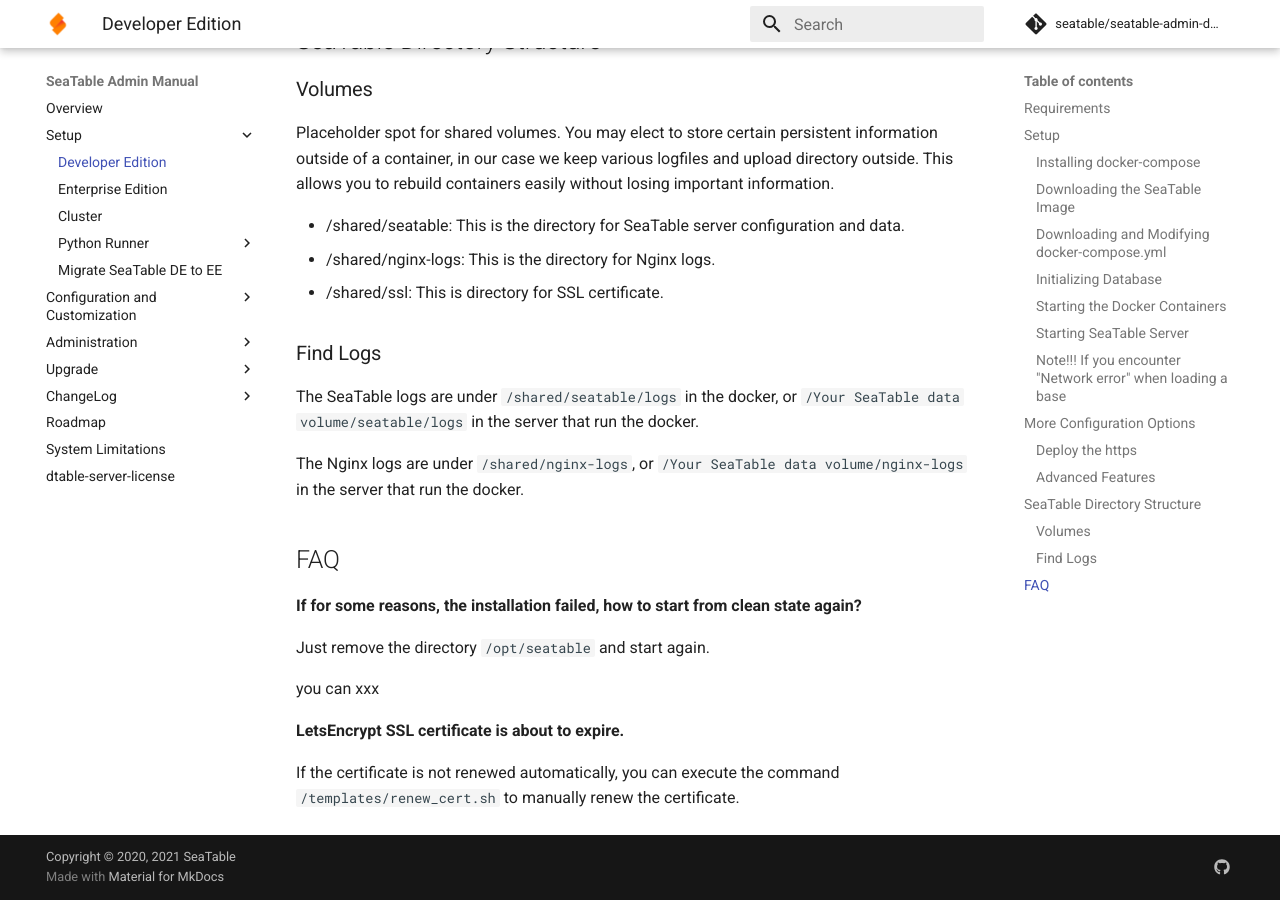
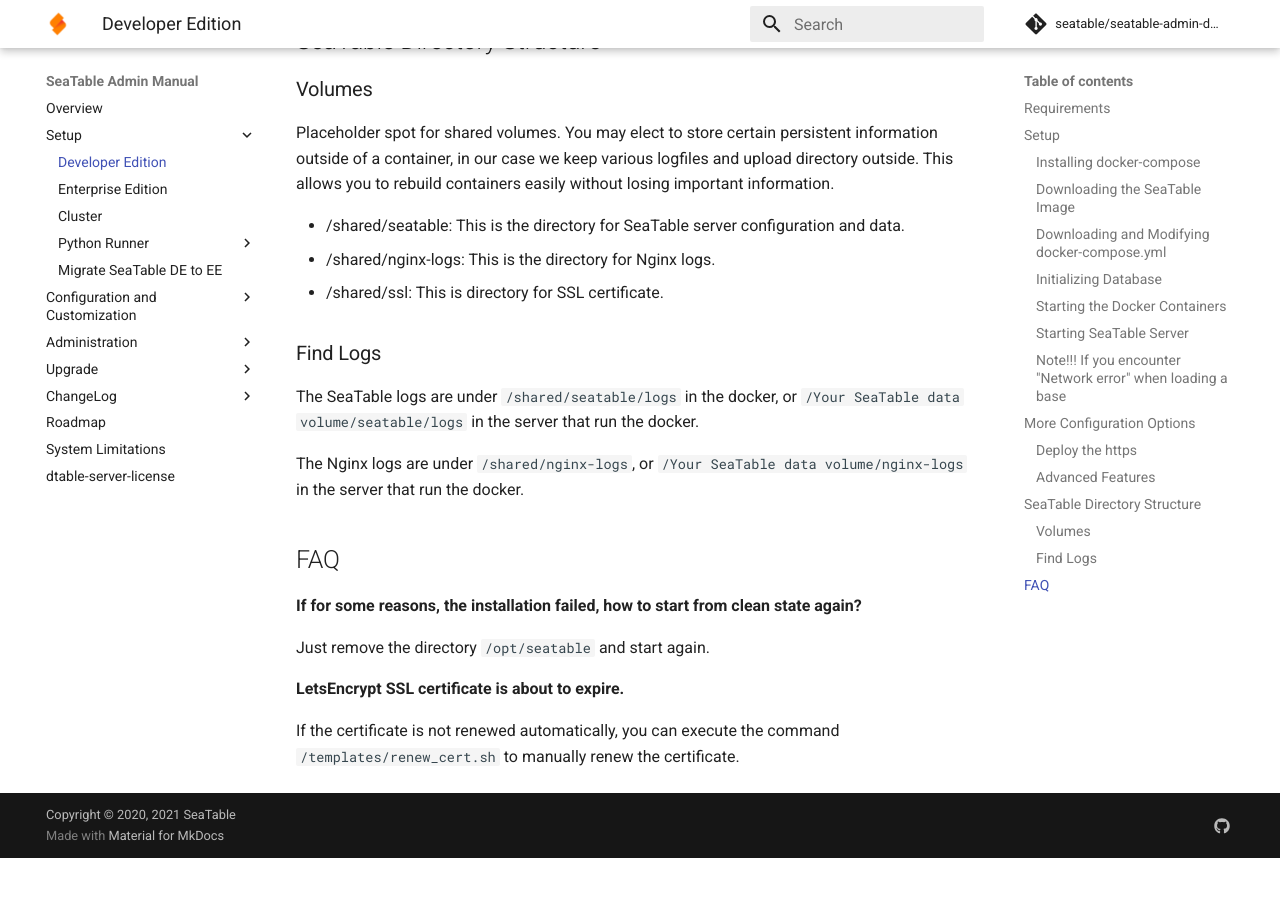
Before and after one commit to seatable/seatable-admin-docs, an MkDocs documentation site: the page built from manual/docker/Developer-Edition/Deploy SeaTable-DE with Docker.md, in a window 1280 px wide and 900 px high, scrolled down 5272 px. Built offline with MkDocs 1.6.1 and Material for MkDocs 9.7.7, drawn with Linux system fonts in a browser that asks for light colours; comment, search, counter and statistics services are not loaded; after the commit the page ends 6130 px from its top, so only the background shows below that.

Commit message:
Fix instruction for deploy SeaTable-DE

```diff
--- a/manual/docker/Developer-Edition/Deploy SeaTable-DE with Docker.md
+++ b/manual/docker/Developer-Edition/Deploy SeaTable-DE with Docker.md
@@ -231,8 +231,6 @@
 
 Just remove the directory `/opt/seatable` and start again.
 
- you can xxx
-
 **LetsEncrypt SSL certificate is about to expire.**
 
 If the certificate is not renewed automatically, you can execute the command `/templates/renew_cert.sh` to manually renew the certificate.
```
